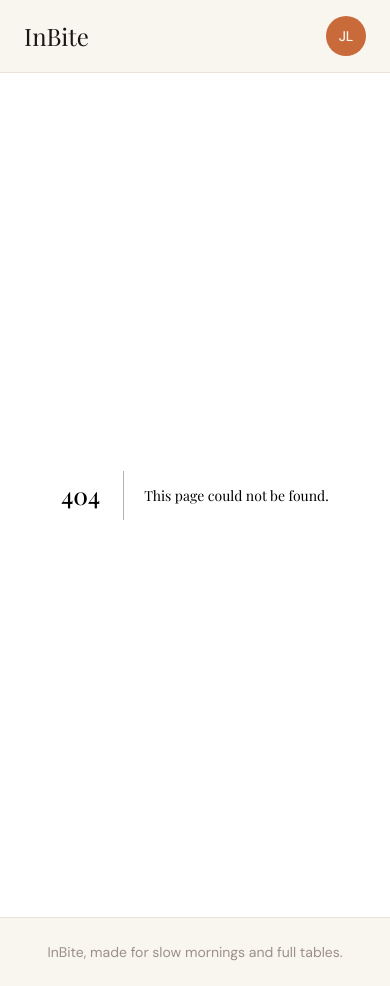
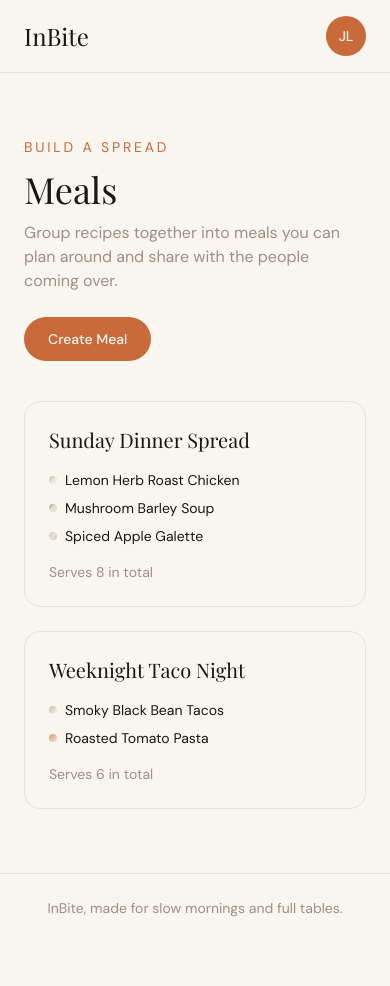
Before and after one commit to jleo28/inbite, a Next.js app: page /meals in a window 390 px wide. Before the commit this address had no page. After the commit the page ends 942 px from the top, so only its background shows below. Built offline with nearby package versions, Linux system fonts and the light colour scheme; a web font is replaced by a local one.

Commit message:
Build the meals page
Adds the /meals route with an intro header, a Create Meal button that surfaces a toast, and the two seed meals rendered as MealCards in a responsive grid. Sections fade in on scroll.

```diff
--- /dev/null
+++ b/app/meals/page.tsx
@@ -0,0 +1,48 @@
+"use client"
+
+import FadeIn from "@/components/FadeIn"
+import MealCard from "@/components/MealCard"
+import { useToast } from "@/components/Toast"
+import { meals } from "@/lib/data"
+
+export default function MealsPage() {
+  const { showToast } = useToast()
+
+  function handleCreateMeal() {
+    showToast("Coming soon, check back soon!")
+  }
+
+  return (
+    <main className="mx-auto w-full max-w-6xl flex-1 px-6 py-16">
+      <FadeIn>
+        <div className="flex flex-col gap-6 sm:flex-row sm:items-end sm:justify-between">
+          <div>
+            <p className="font-sans text-sm uppercase tracking-[0.2em] text-terracotta">
+              Build a spread
+            </p>
+            <h1 className="mt-3 font-display text-4xl text-espresso">Meals</h1>
+            <p className="mt-3 max-w-xl font-sans text-base text-muted">
+              Group recipes together into meals you can plan around and share with
+              the people coming over.
+            </p>
+          </div>
+          <button
+            type="button"
+            onClick={handleCreateMeal}
+            className="self-start rounded-full bg-terracotta px-6 py-3 font-sans text-sm font-medium text-cream transition-colors hover:bg-terracotta/90 sm:self-auto"
+          >
+            Create Meal
+          </button>
+        </div>
+      </FadeIn>
+
+      <div className="mt-10 grid gap-6 sm:grid-cols-2">
+        {meals.map((meal, index) => (
+          <FadeIn key={meal.id} delay={index * 100}>
+            <MealCard meal={meal} />
+          </FadeIn>
+        ))}
+      </div>
+    </main>
+  )
+}
```
